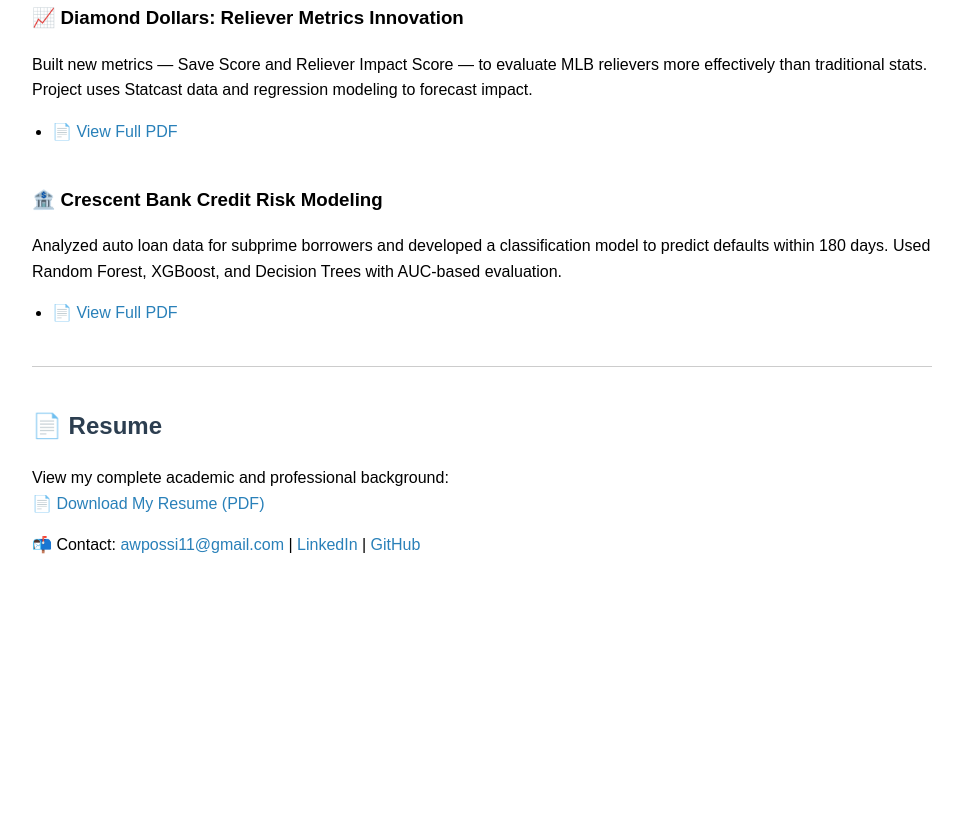
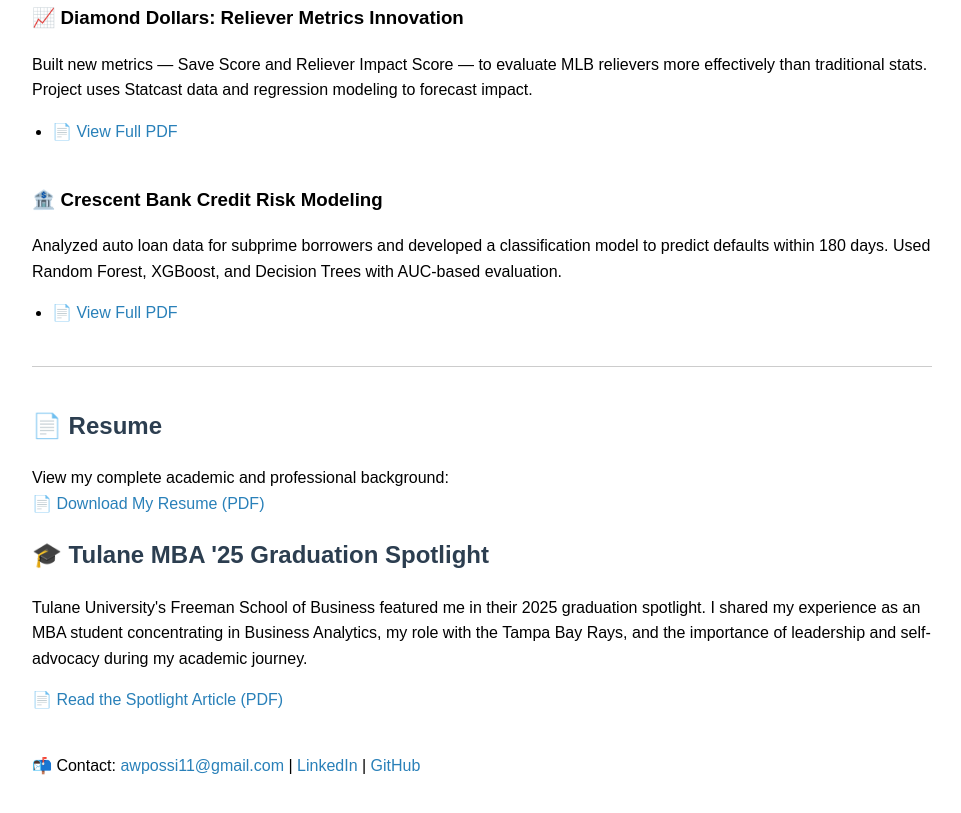
Before and after one commit to awpossi/awpossi.github.io, a plain HTML site: page index.html in a window 1280 px wide. Shown: the part 696-1509 px from the top of the page, without its empty margins (158-1119 px from the left). Before the commit the page ends 1290 px from the top, so only its background shows below. Drawn offline with Linux system fonts and the light colour scheme.

Commit message:
Update index.html

```diff
--- a/index.html
+++ b/index.html
@@ -102,6 +102,17 @@
         </p>
     </div>
 
+    <section id="spotlight" class="project">
+    <h2>🎓 Tulane MBA '25 Graduation Spotlight</h2>
+    <p>
+        Tulane University's Freeman School of Business featured me in their 2025 graduation spotlight. I shared my experience as an MBA student
+        concentrating in Business Analytics, my role with the Tampa Bay Rays, and the importance of leadership and self-advocacy during my academic journey.
+    </p>
+    <p>
+        <a href="Andrew%20Possi%20MBA%2025%20Graduation%20Spotlight.pdf" target="_blank">📄 Read the Spotlight Article (PDF)</a>
+    </p>
+</section>
+
     <p>📬 Contact: <a href="mailto:awpossi11@gmail.com">awpossi11@gmail.com</a> |
        <a href="https://linkedin.com/in/andrew-possi" target="_blank">LinkedIn</a> |
        <a href="https://github.com/awpossi" target="_blank">GitHub</a>
```
